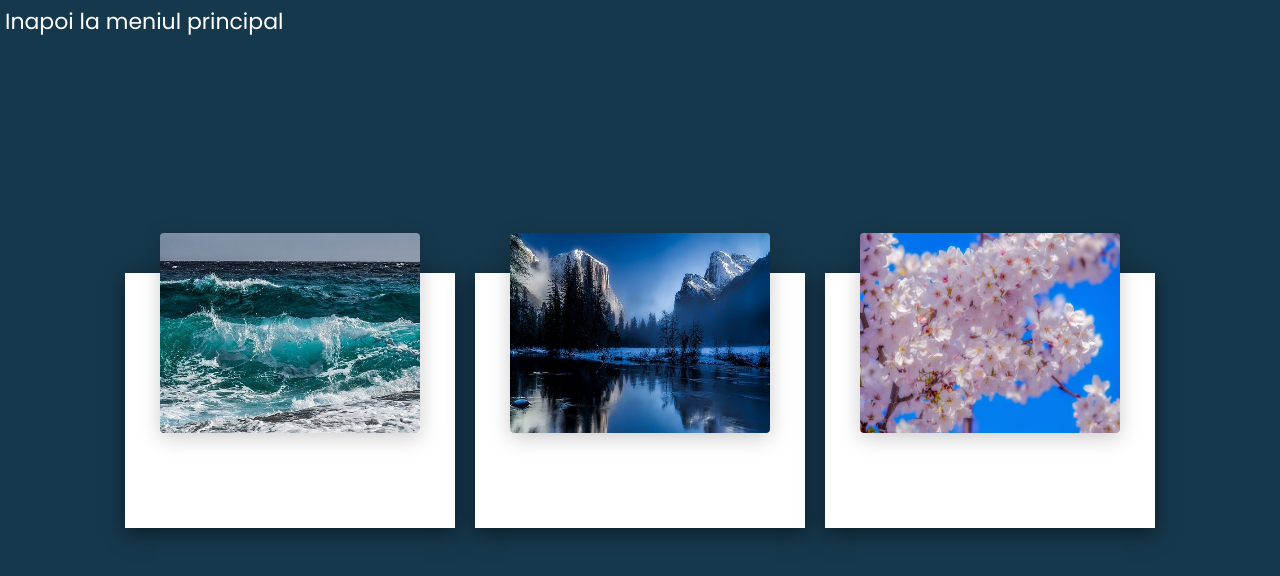
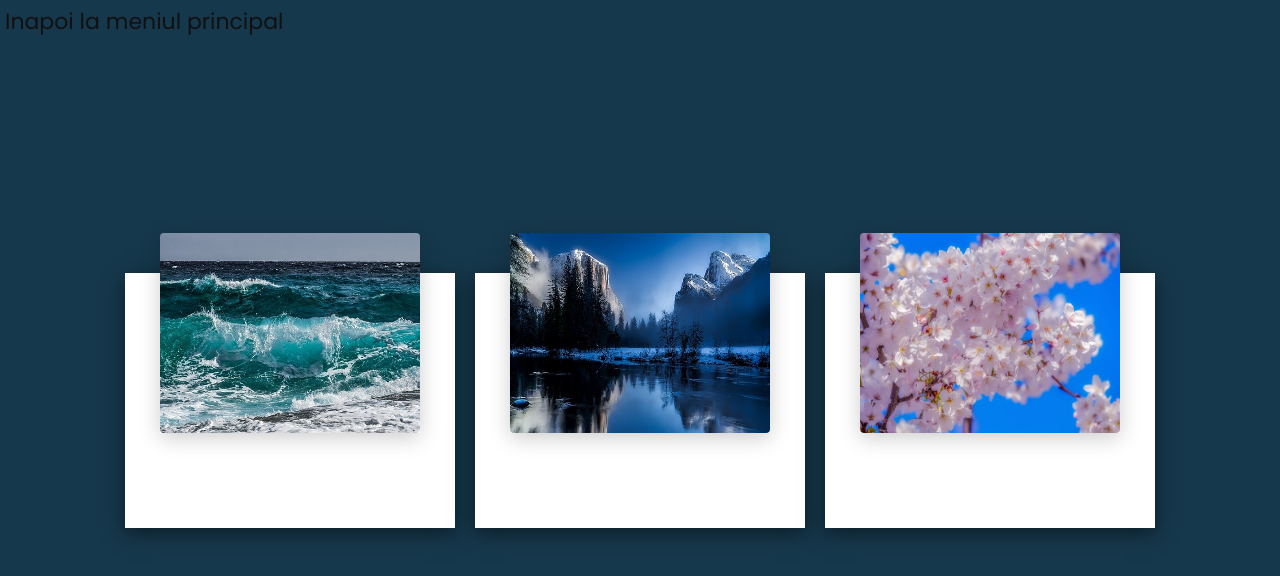
Before and after one commit to BucurEva87/visual-components, a plain HTML site: page cards/responsive-card-hover/index.html in a window 1280 px wide. Drawn offline with Linux system fonts and the light colour scheme.

Commit message:
Changed color of back links

```diff
--- a/cards/responsive-card-hover/index.html
+++ b/cards/responsive-card-hover/index.html
@@ -14,7 +14,7 @@
         .back a {
             font-size: 22px;
             text-decoration: none;
-            color: white;
+            color: #111;
         }
     </style>
 </head>
```
Also changed, not shown: cards/responsive-card-hover2/index.html (+1 -1 lines).
